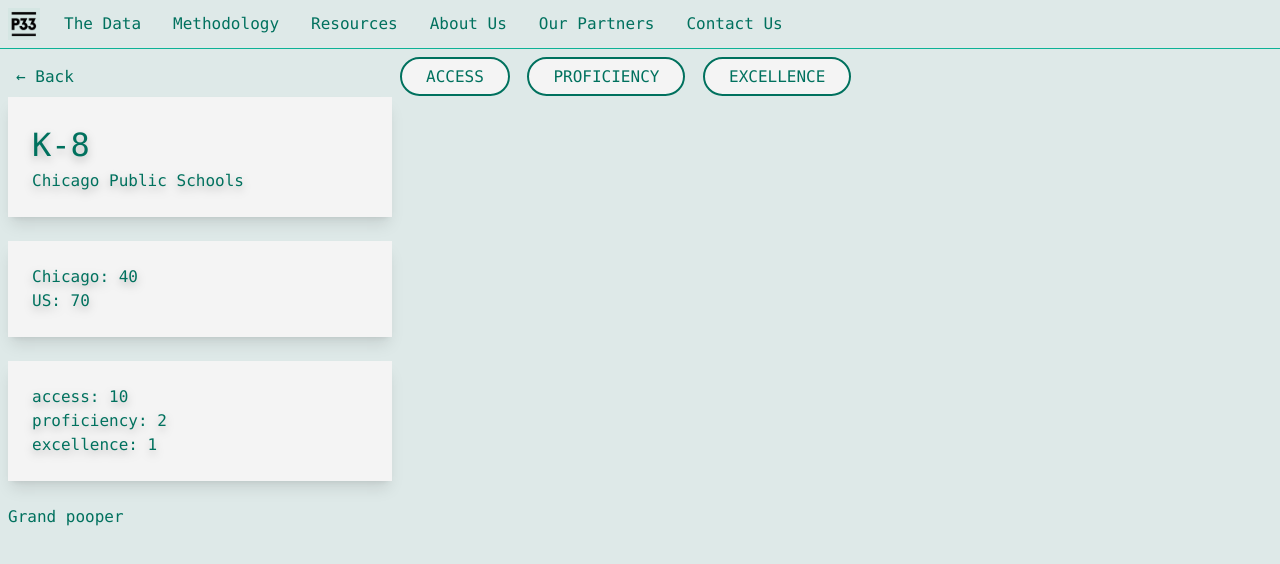
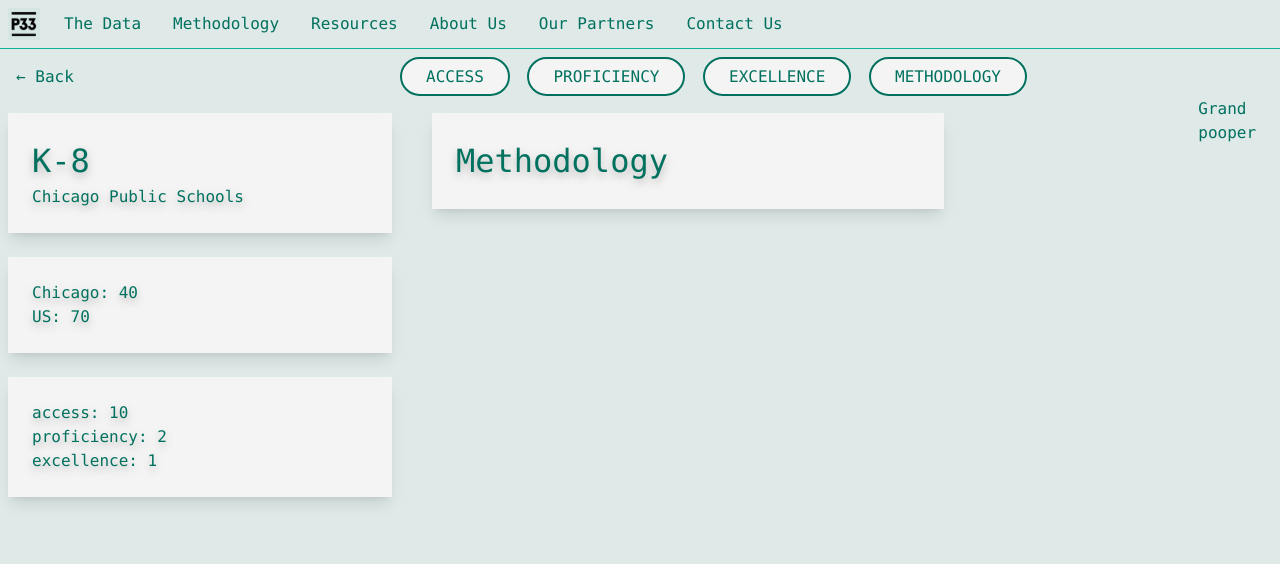
Before and after one commit to p33chicago/P33-DEI-dashboard-project, a SvelteKit app in the folder web/: page /k8/access in a window 1280 px wide. Shown: the top 564 px of the page. Built offline with nearby package versions, Linux system fonts and the light colour scheme.

Commit message:
build out under submenu

```diff
--- /dev/null
+++ b/web/src/lib/DataMain.svelte
@@ -0,0 +1,17 @@
+<div class="container">
+    <!-- ie: methodology -->
+    <slot name="title" />
+    <!-- ie: 2 cols; metrics and Qs -->
+    <div>
+        <div>
+            <slot name="metrics" />
+        </div>
+        <div>
+            <slot name="info" />
+        </div>
+    </div>
+    <!-- ie: summary/ answers to those intro Qs? -->
+    <div>
+        <slot name="summary" />
+    </div>
+</div>
--- /dev/null
+++ b/web/src/lib/SummaryCard.svelte
@@ -0,0 +1,8 @@
+<script lang="ts">
+    import MainInfo from './cards/MainInfo.svelte'
+    export let title: string;
+</script>
+
+<MainInfo>
+    <h1>{title}</h1>
+</MainInfo>
--- a/web/src/lib/cards/Card.svelte
+++ b/web/src/lib/cards/Card.svelte
@@ -1,4 +1,4 @@
-<div class="container pb-6">
+<div class="container w-96 pb-2 py-4">
 	<div class="block p-6 shadow-lg bg-white max-w-sm">
 		<div class="drop-shadow-card">
 			<slot></slot>
--- /dev/null
+++ b/web/src/lib/cards/MainInfo.svelte
@@ -0,0 +1,7 @@
+<div class="container px-10 py-4">
+	<div class="block p-6 shadow-lg bg-white max-w-lg">
+		<div class="drop-shadow-card">
+			<slot></slot>
+		</div>
+	</div>
+</div>
--- a/web/src/routes/(data)/+layout.svelte
+++ b/web/src/routes/(data)/+layout.svelte
@@ -6,6 +6,7 @@
         <a class="bg-white border-2 rounded-full py-2 px-6 uppercase" href="access">Access</a>
         <a class="bg-white border-2 rounded-full py-2 px-6 uppercase" href="proficiency">Proficiency</a>
         <a class="bg-white border-2 rounded-full py-2 px-6 uppercase" href="excellence">Excellence</a>
+        <a class="bg-white border-2 rounded-full py-2 px-6 uppercase" href="excellence">Methodology</a>
     </div>
 </div>
 
--- a/web/src/routes/(data)/k8/+layout.svelte
+++ b/web/src/routes/(data)/k8/+layout.svelte
@@ -3,12 +3,18 @@
     import LifestageTitleCard from "$lib/LifestageTitleCard.svelte";
     import LifestageIndexCard from "$lib/LifestageIndexCard.svelte";
     import LifestageIndicatorsCard from "$lib/LifestageIndicatorsCard.svelte";
+import DataMain from "$lib/DataMain.svelte";
+import SummaryCard from "$lib/SummaryCard.svelte";
 </script>
 
+<div class="flex">
     <DataSidebar>
         <LifestageTitleCard slot="title" title="K-8" />
         <LifestageIndexCard slot="index" chicago="40" us="70" />
         <LifestageIndicatorsCard slot="indicators" access="10" excellence="1" proficiency="2" />
     </DataSidebar>
-
+    <DataMain>
+        <SummaryCard slot="title" title="Methodology" />
+    </DataMain>
     <slot />
+</div>
```
Lines whose indentation alone changed are shown as unchanged.
